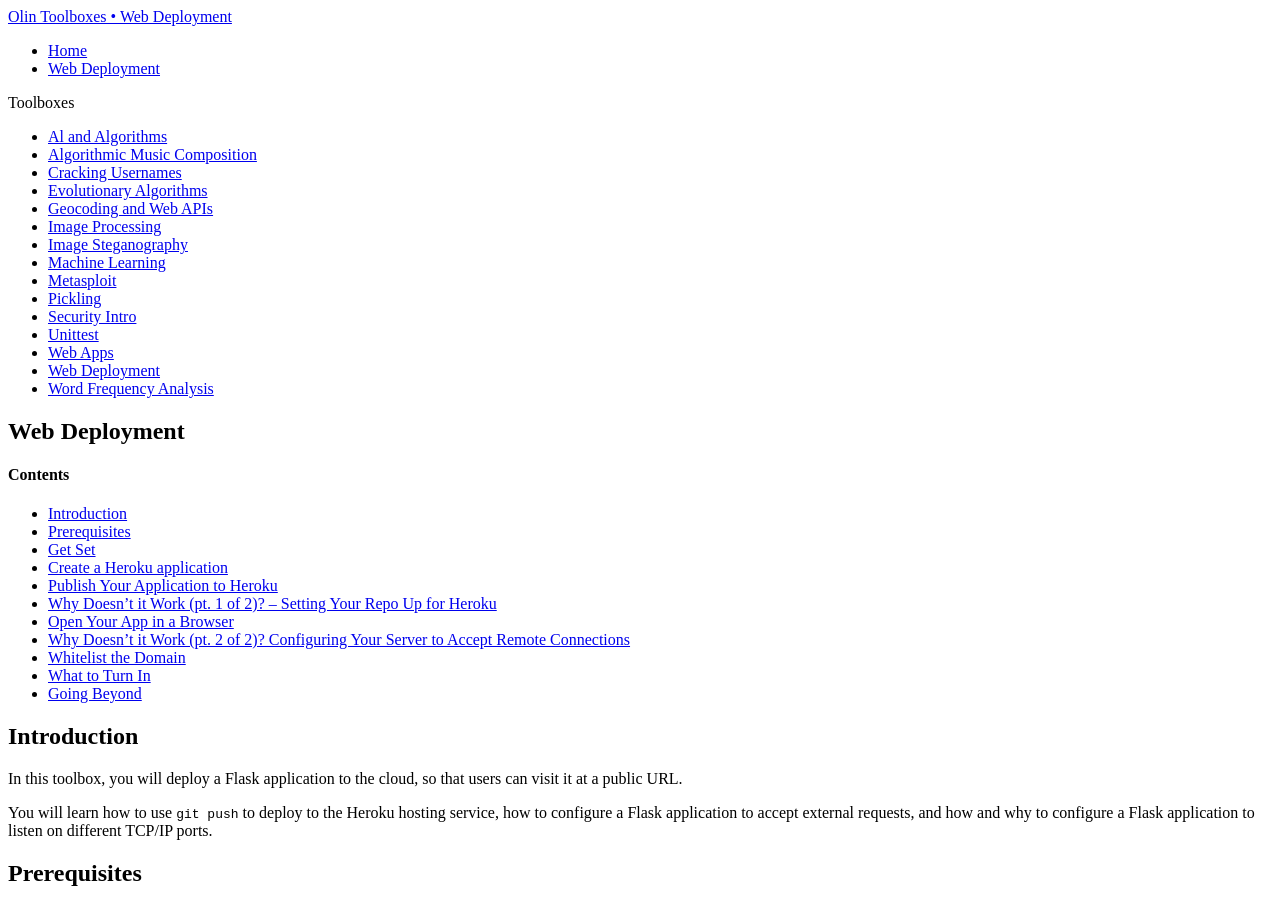
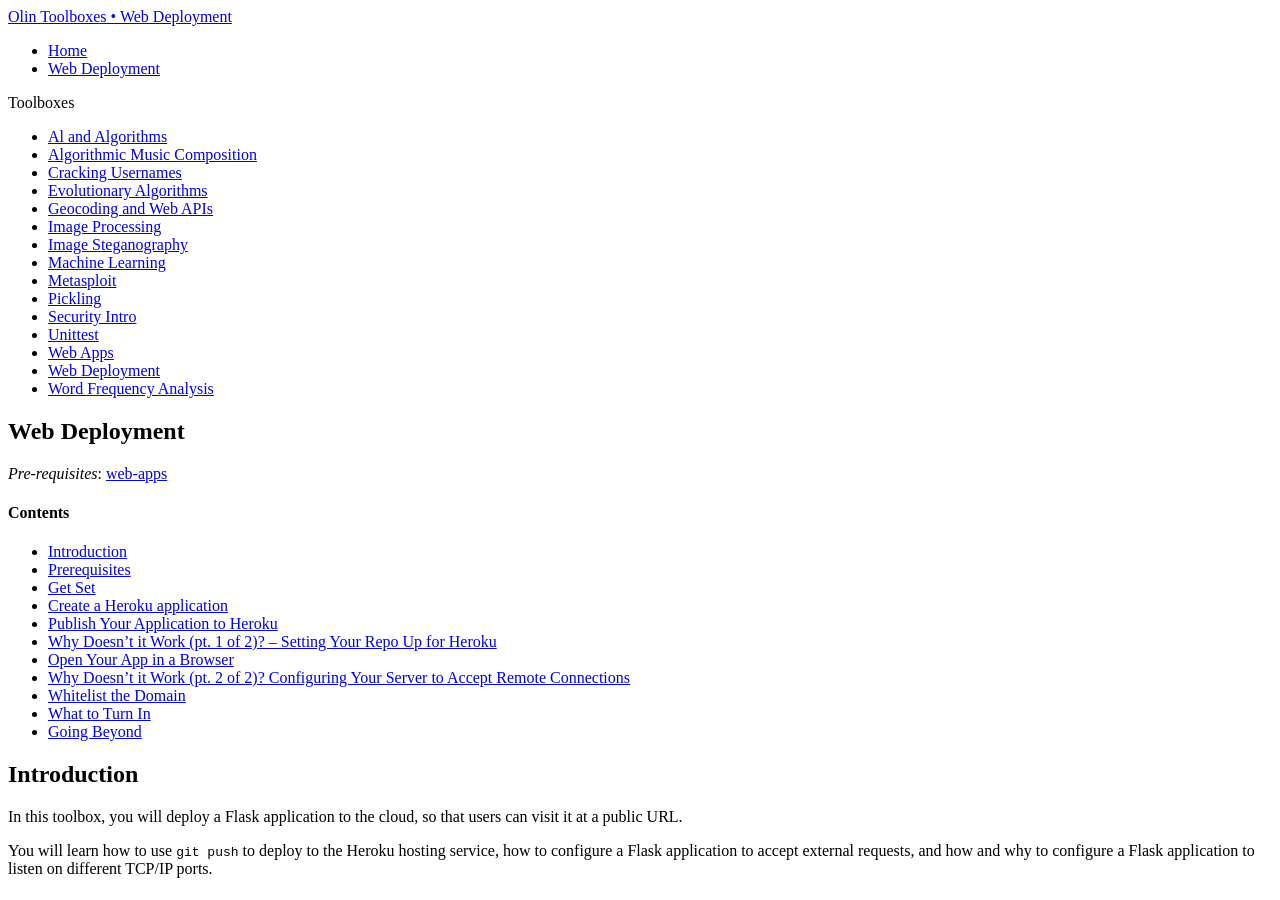
Before and after one commit to olin-toolboxes/toolboxes.web, a Jekyll site: the page built from _toolboxes/heroku.md, in a window 1280 px wide and 900 px high. Built offline with Jekyll 4.4.1, drawn with Linux system fonts in a browser that asks for light colours; comment, search, counter and statistics services are not loaded; a style sheet for code colours, icons or effects is not loaded.

Commit message:
Add pre-requisites

```diff
--- a/_layouts/toolbox.html
+++ b/_layouts/toolbox.html
@@ -25,6 +25,12 @@ layout: default
 </article>
 {% endif %}
 
+{% if page.prerequisites %}
+<p>
+  <em>Pre-requisites</em>: <a href="/{{page.prerequisites}}/">{{ page.prerequisites }}</a>
+</p>
+{% endif %}
+
 {{ content }}
 
 {% if page.docs_pub_url %}
--- a/_toolboxes/heroku.md
+++ b/_toolboxes/heroku.md
@@ -1,15 +1,16 @@
 ---
 title: Web Deployment
 date: 2017-03-26 21:03:00 -04:00
-description: Use Heroku to run a web application at a publically accessible URL.
+description: Use Heroku to run a web application at a publicly accessible URL.
+prerequisites: web-apps
 ---
 
 {% include toc %}
 
 ## Introduction
 
-In this toolbox, you will deploy a Flask application to the cloud, so that users can visit it at a public
-URL.
+In this toolbox, you will deploy a Flask application to the cloud,
+so that users can visit it at a public URL.
 
 You will learn how to use `git push` to deploy to the Heroku hosting service, how to configure a Flask application to accept external requests, and how and why to configure a Flask application to listen on different TCP/IP ports.
 
```
Also changed, not shown: _toolboxes/cracking-usernames.md (+1 -0 lines), _toolboxes/metasploit.md (+1 -0 lines), _toolboxes/web-apps.md (+1 -0 lines).
